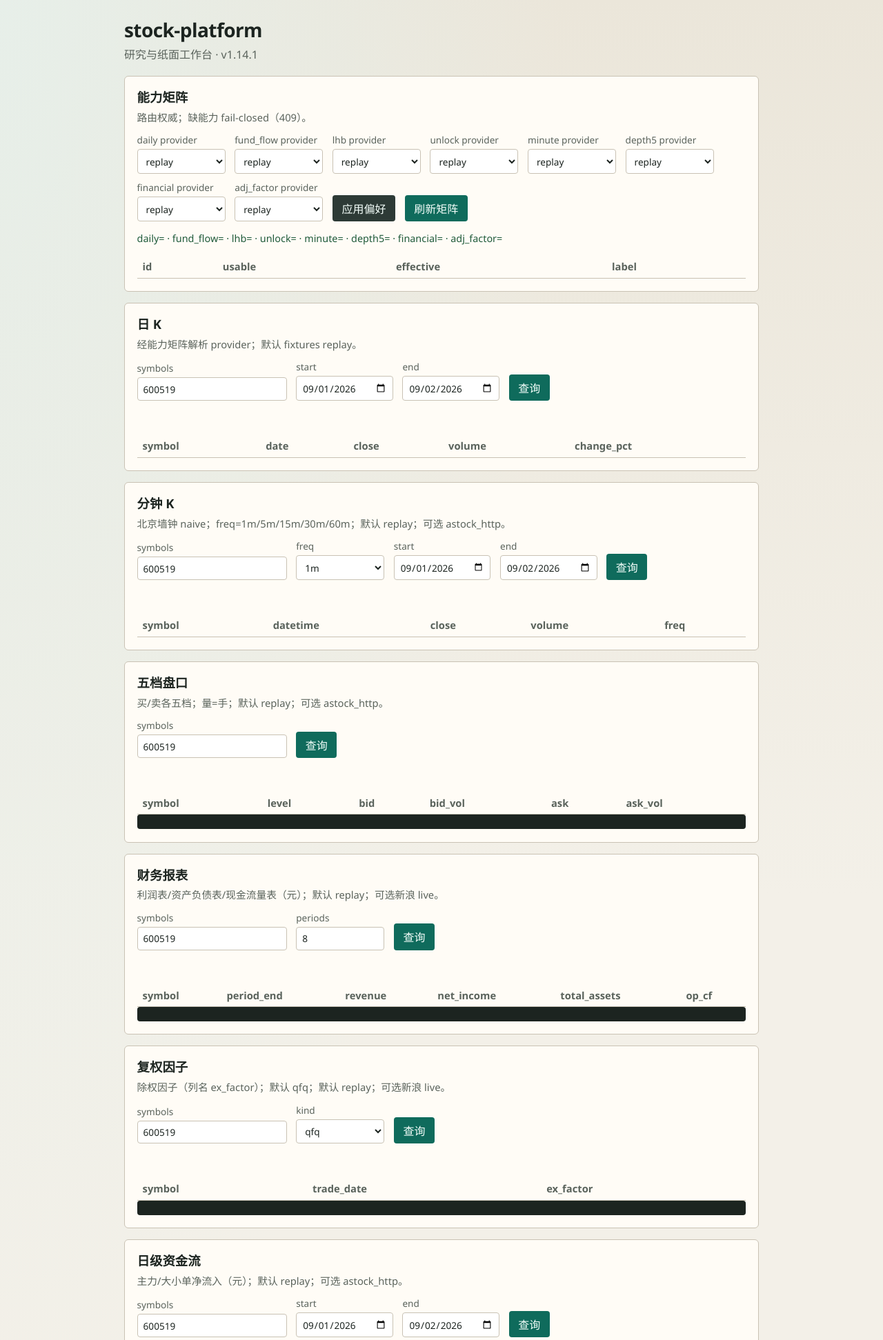
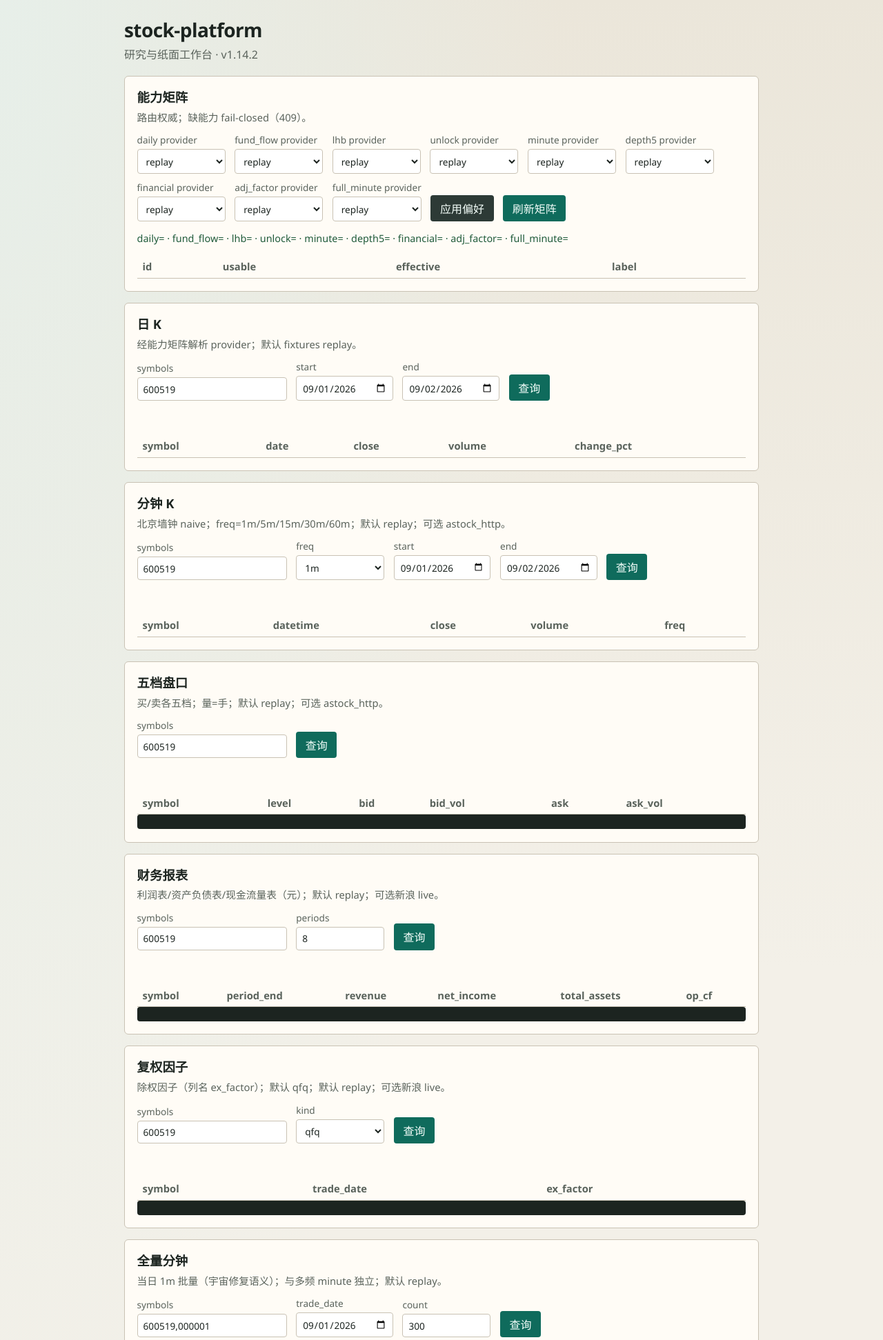
Before and after one commit to deTian0/stock-platform, a FastAPI app: page / in a window 1280 px wide. Shown: the top 1943 px of the page at 69% size. Run offline with FastAPI, Linux system fonts and the light colour scheme; data that the repository does not hold is empty.

Commit message:
feat(workbench): expose full_minute API and UI (M22.2)
Wire GET /api/market/full-minute with default replay preference and a thin panel.

Co-authored-by: Cursor <cursoragent@cursor.com>

```diff
--- a/apps/workbench/pyproject.toml
+++ b/apps/workbench/pyproject.toml
@@ -4,7 +4,7 @@ build-backend = "setuptools.build_meta"
 
 [project]
 name = "stock-platform-workbench"
-version = "1.14.1"
+version = "1.14.2"
 description = "Minimal research workbench shell for stock-platform."
 readme = "README.md"
 requires-python = ">=3.10"
--- a/apps/workbench/src/stock_platform_workbench/__init__.py
+++ b/apps/workbench/src/stock_platform_workbench/__init__.py
@@ -2,4 +2,4 @@
 
 from __future__ import annotations
 
-__version__ = "1.14.1"
+__version__ = "1.14.2"
--- a/apps/workbench/src/stock_platform_workbench/state.py
+++ b/apps/workbench/src/stock_platform_workbench/state.py
@@ -98,6 +98,7 @@ def build_default_state(fixtures_dir: Path, preferences: dict[str, str] | None =
         "fund_flow": "replay",
         "lhb": "replay",
         "unlock": "replay",
+        "full_minute": "replay",
         **(preferences or {}),
     }
     transport = ReplayTransport(fixtures_dir)
--- a/apps/workbench/src/stock_platform_workbench/static/app.js
+++ b/apps/workbench/src/stock_platform_workbench/static/app.js
@@ -107,6 +107,12 @@
       if (adjFactor && adjFactor.effective) {
         $("pref-adj-factor").value = adjFactor.effective;
       }
+      const fullMinute = rows.find(function (r) {
+        return r.id === "full_minute";
+      });
+      if (fullMinute && fullMinute.effective) {
+        $("pref-full-minute").value = fullMinute.effective;
+      }
       $("pref-status").textContent =
         "daily=" +
         (daily && daily.effective ? daily.effective : "") +
@@ -123,7 +129,9 @@
         " · financial=" +
         (financial && financial.effective ? financial.effective : "") +
         " · adj_factor=" +
-        (adjFactor && adjFactor.effective ? adjFactor.effective : "");
+        (adjFactor && adjFactor.effective ? adjFactor.effective : "") +
+        " · full_minute=" +
+        (fullMinute && fullMinute.effective ? fullMinute.effective : "");
     } catch (e) {
       showError(errEl, e.detail || String(e));
     }
@@ -140,6 +148,7 @@
     const depth5 = $("pref-depth5").value;
     const financial = $("pref-financial").value;
     const adjFactor = $("pref-adj-factor").value;
+    const fullMinute = $("pref-full-minute").value;
     try {
       await fetchJson("/api/settings/preferences", {
         method: "PUT",
@@ -155,6 +164,7 @@
             depth5: depth5,
             financial: financial,
             adj_factor: adjFactor,
+            full_minute: fullMinute,
           },
         }),
       });
@@ -423,6 +433,54 @@
     }
   }
 
+  async function loadFullMinute(event) {
+    if (event) event.preventDefault();
+    const errEl = $("full-minute-error");
+    clearError(errEl);
+    $("full-minute-meta").textContent = "";
+    const symbols = $("full-minute-symbols").value.trim();
+    const tradeDate = $("full-minute-date").value;
+    const count = $("full-minute-count").value || "300";
+    const params = new URLSearchParams({ symbols: symbols, count: count });
+    if (tradeDate) params.set("trade_date", tradeDate);
+    try {
+      const data = await fetchJson("/api/market/full-minute?" + params.toString());
+      $("full-minute-meta").textContent =
+        "provider=" +
+        data.provider +
+        " · trade_date=" +
+        (data.trade_date || tradeDate || "") +
+        " · rows=" +
+        (data.rows ? data.rows.length : 0);
+      const tbody = $("full-minute-table").querySelector("tbody");
+      tbody.innerHTML = "";
+      for (const row of data.rows || []) {
+        const tr = document.createElement("tr");
+        tr.innerHTML =
+          "<td>" +
+          row.symbol +
+          "</td><td>" +
+          row.datetime +
+          "</td><td>" +
+          row.close +
+          "</td><td>" +
+          row.volume +
+          "</td><td>" +
+          row.freq +
+          "</td>";
+        tbody.appendChild(tr);
+      }
+    } catch (e) {
+      const detail = e.detail || { message: String(e) };
+      if (e.status === 409) {
+        showError(errEl, { fail_closed: true, ...detail });
+      } else {
+        showError(errEl, detail);
+      }
+      $("full-minute-table").querySelector("tbody").innerHTML = "";
+    }
+  }
+
   async function loadPaper() {
     const errEl = $("paper-error");
     clearError(errEl);
@@ -652,6 +710,7 @@
     $("depth5-form").addEventListener("submit", loadDepth5);
     $("financial-form").addEventListener("submit", loadFinancial);
     $("adj-factor-form").addEventListener("submit", loadAdjFactor);
+    $("full-minute-form").addEventListener("submit", loadFullMinute);
     $("fund-flow-form").addEventListener("submit", loadFundFlow);
     $("lhb-form").addEventListener("submit", loadLhb);
     $("unlock-form").addEventListener("submit", loadUnlock);
--- a/apps/workbench/src/stock_platform_workbench/templates/index.html
+++ b/apps/workbench/src/stock_platform_workbench/templates/index.html
@@ -62,6 +62,12 @@
         </label>
         <label>adj_factor provider
           <select id="pref-adj-factor">
+            <option value="replay">replay</option>
+            <option value="astock_http">astock_http</option>
+          </select>
+        </label>
+        <label>full_minute provider
+          <select id="pref-full-minute">
             <option value="replay">replay</option>
             <option value="astock_http">astock_http</option>
           </select>
@@ -254,6 +260,39 @@
       <pre id="adj-factor-json" class="code"></pre>
     </section>
 
+    <section id="full-minute" class="panel">
+      <h2>全量分钟</h2>
+      <p class="hint">当日 1m 批量（宇宙修复语义）；与多频 minute 独立；默认 replay。</p>
+      <form id="full-minute-form" class="row">
+        <label>symbols
+          <input id="full-minute-symbols" name="symbols" value="600519,000001" autocomplete="off" />
+        </label>
+        <label>trade_date
+          <input id="full-minute-date" name="trade_date" type="date" value="2026-09-01" />
+        </label>
+        <label>count
+          <input id="full-minute-count" name="count" type="number" value="300" min="0" max="1000" />
+        </label>
+        <button type="submit">查询</button>
+      </form>
+      <p id="full-minute-meta" class="status" aria-live="polite"></p>
+      <pre id="full-minute-error" class="error" hidden></pre>
+      <div class="table-wrap">
+        <table id="full-minute-table">
+          <thead>
+            <tr>
+              <th>symbol</th>
+              <th>datetime</th>
+              <th>close</th>
+              <th>volume</th>
+              <th>freq</th>
+            </tr>
+          </thead>
+          <tbody></tbody>
+        </table>
+      </div>
+    </section>
+
     <section id="fund-flow" class="panel">
       <h2>日级资金流</h2>
       <p class="hint">主力/大小单净流入（元）；默认 replay；可选 astock_http。</p>
--- a/packages/agents/src/stock_platform_agents/__init__.py
+++ b/packages/agents/src/stock_platform_agents/__init__.py
@@ -17,4 +17,4 @@ __all__ = [
     "build_review_report",
 ]
 
-__version__ = "1.14.1"
+__version__ = "1.14.2"
--- a/packages/execution/src/stock_platform_execution/__init__.py
+++ b/packages/execution/src/stock_platform_execution/__init__.py
@@ -53,4 +53,4 @@ __all__ = [
     "validate_simulation_profile",
 ]
 
-__version__ = "1.14.1"
+__version__ = "1.14.2"
--- a/packages/providers/src/stock_platform_providers/__init__.py
+++ b/packages/providers/src/stock_platform_providers/__init__.py
@@ -67,4 +67,4 @@ __all__ = [
     "reset_provider_registry",
 ]
 
-__version__ = "1.14.1"
+__version__ = "1.14.2"
--- a/packages/research/src/stock_platform_research/__init__.py
+++ b/packages/research/src/stock_platform_research/__init__.py
@@ -18,4 +18,4 @@ __all__ = [
     "score_lvrev",
 ]
 
-__version__ = "1.14.1"
+__version__ = "1.14.2"
```
Also changed, not shown: apps/workbench/src/stock_platform_workbench/routes/market.py (+31 -0 lines), apps/workbench/tests/fixtures/full_minute_000001.json (added, +27 -0 lines), apps/workbench/tests/fixtures/full_minute_600519.json (added, +49 -0 lines), apps/workbench/tests/test_app.py (+42 -19 lines), docs/ROADMAP.md (+3 -3 lines), CHANGELOG.md, 5 other files.
